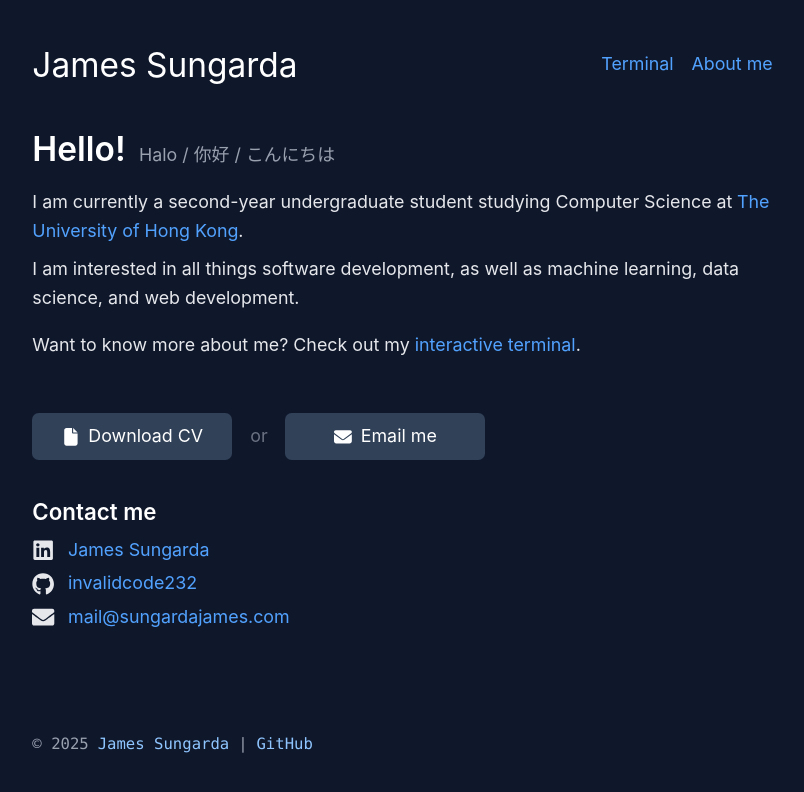
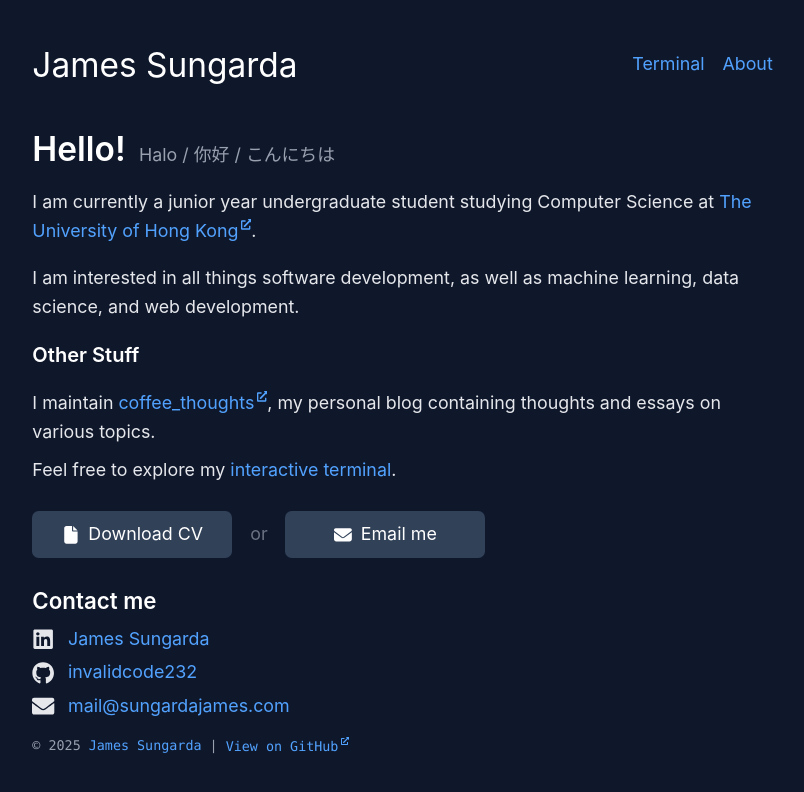
Before and after one commit to invalidcode232/invalidcode232.github.io, a React (Vite) app: page / in a window 1280 px wide. Shown: the top 792 px of the page, without its empty margins (233-1037 px from the left). Built offline with nearby package versions, Linux system fonts and the light colour scheme.

Commit message:
feat: add content

```diff
--- a/src/components/header.tsx
+++ b/src/components/header.tsx
@@ -14,7 +14,7 @@ export default function Header() {
                     isPath
                     hideMobile
                 />
-                <NavigationLink href={"/about-me"} text={"About me"} isPath />
+                <NavigationLink href={"/about"} text={"About"} isPath />
             </nav>
         </header>
     );
--- a/src/components/layout.tsx
+++ b/src/components/layout.tsx
@@ -1,5 +1,6 @@
 import { Outlet } from "react-router";
 import Header from "./header";
+import PageLink from "./link";
 
 export default function Layout() {
   return (
@@ -9,25 +10,20 @@ export default function Layout() {
         <main className="flex min-h-0 flex-1 flex-col overflow-y-auto leading-relaxed text-gray-200">
           <Outlet />
         </main>
-        <footer className="shrink-0 pt-4 font-mono text-sm text-gray-400 md:pt-0">
-          © {new Date().getFullYear()}
-          <a
-            href="https://www.linkedin.com/in/james-sungarda/"
-            target="_blank"
-            rel="noopener noreferrer"
-            className="mx-2 text-blue-300 hover:text-blue-400 hover:underline"
+        <footer className="shrink-0 pt-4 font-mono text-xs text-gray-400 md:pt-0">
+          © {new Date().getFullYear()} {" "}
+          <PageLink
+            href="/"
           >
             James Sungarda
-          </a>
-          |
-          <a
+          </PageLink>
+          {" | "}
+          <PageLink
             href="https://github.com/invalidcode232/invalidcode232.github.io"
-            target="_blank"
-            rel="noopener noreferrer"
-            className="mx-2 text-blue-300 hover:text-blue-400 hover:underline"
+            external={true}
           >
-            GitHub
-          </a>
+            View on GitHub
+          </PageLink>
         </footer>
       </div>
     </div>
--- /dev/null
+++ b/src/components/link.tsx
@@ -0,0 +1,15 @@
+import { FaExternalLinkAlt } from "react-icons/fa";
+import { Link } from "react-router";
+
+function PageLink(props: { href: string, external?: boolean, children: React.ReactNode }) {
+    return (
+        <Link to={props.href} className="text-blue-400 hover:underline no-underline" target={props.external ? "_blank" : undefined} rel={props.external ? "noopener noreferrer" : undefined}>
+            {props.children}
+            {props.external && (
+                <FaExternalLinkAlt className="ml-0.5 inline-block align-super text-[0.6em]" />
+            )}
+        </Link>
+    );
+}
+
+export default PageLink;
--- a/src/main.tsx
+++ b/src/main.tsx
@@ -1,7 +1,7 @@
 import { StrictMode } from "react";
 import { createRoot } from "react-dom/client";
 import { BrowserRouter, Routes, Route } from "react-router";
-import AboutMe from "./pages/Projects";
+import About from "./pages/About";
 import Home from "./pages/Home";
 import Layout from "./components/layout";
 import "./index.css";
@@ -13,7 +13,7 @@ createRoot(document.getElementById("root")!).render(
             <Routes>
                 <Route element={<Layout />}>
                     <Route index element={<Home />} />
-                    <Route path="/about-me" element={<AboutMe />} />
+                    <Route path="/about" element={<About />} />
                     <Route path="/terminal" element={<TerminalPage />} />
                 </Route>
             </Routes>
--- /dev/null
+++ b/src/pages/About.tsx
@@ -0,0 +1,27 @@
+// import TFileSystem from "../modules/terminal-fs";
+// import type { TFile } from "../modules/terminal-fs";
+
+import PageLink from "../components/link";
+
+function About() {
+    return (
+        <>
+            <h1 className="text-4xl font-bold text-white mb-4">
+                About
+            </h1>
+            {/* <h1 className="text-2xl text-white font-semibold mb-2">Projects</h1> */}
+            {/* {TFileSystem.map((file: TFile) => (
+                <div key={file.name} className="my-4">
+                    <h1 className="text-2xl mb-2">
+                        {file.name.replace(".md", "")}
+                    </h1>
+                    <p className="text-gray-400">{file.description}</p>
+                </div>
+            ))} */}
+            <h1 className="text-2xl text-white font-semibold mb-2">WIP</h1>
+            <h2>In the meantime, my <PageLink href="https://blog.sungardajames.com" external={true}>blog</PageLink> contains more information about me and my personal thoughts.</h2>
+        </>
+    );
+}
+
+export default About;
--- a/src/pages/Home.tsx
+++ b/src/pages/Home.tsx
@@ -1,7 +1,7 @@
 import { FaEnvelope, FaFile } from "react-icons/fa6";
 import CONTACTS, { Contact } from "../include/contacts";
-import { Link } from "react-router";
 import ActionButton from "../components/action-button";
+import PageLink from "../components/link";
 
 function Home() {
     return (
@@ -12,36 +12,40 @@ function Home() {
             </section>
 
             <section
-                className="mb-4 text-center leading-relaxed md:text-left"
+                className="mb-4 text-center leading-relaxed flex flex-col gap-y-4 md:text-left"
                 aria-label="introduction"
             >
-                <p className="mb-2">
-                    I am currently a second-year undergraduate student studying Computer Science at
-                    <a
+                <p >
+                    I am currently a junior year undergraduate student studying Computer Science at{" "}
+                    <PageLink
                         href={"https://hku.hk"}
-                        className="text-blue-400 no-underline hover:underline ml-1"
-                        target="_blank"
+                        external={true}
                     >
-                        The University of Hong Kong
-                    </a>
+                            The University of Hong Kong
+                    </PageLink>
                     .
                 </p>
 
-                <p className="mb-4">
+                <p>
                     I am interested in all things software development, as well as machine learning, data
                     science, and web development.
                 </p>
+            </section>
+
+            <section className="flex flex-col gap-y-2 mb-6">
+                <h2 className="text-lg font-semibold text-white mb-2">Other Stuff</h2>
+                <p>
+                    I maintain <PageLink href="https://blog.sungardajames.com" external={true}>coffee_thoughts</PageLink>, my personal blog containing thoughts and essays on various topics.
+                </p>
 
                 <p>
-                    Want to know more about me? Check out my{" "}
-                    <Link to="/terminal" className="text-blue-400 hover:underline no-underline">
-                        interactive terminal
-                    </Link>
+                    Feel free to explore my{" "}
+                    <PageLink href="/terminal">interactive terminal</PageLink>
                     .
                 </p>
             </section>
 
-            <section className="my-8 flex flex-col items-center md:flex-row md:items-center md:justify-start">
+            <section className="flex flex-col items-center mb-6 md:flex-row md:items-center md:justify-start">
                 <ActionButton
                     text="Download CV"
                     href="https://github.com/invalidcode232/invalidcode232.github.io/raw/refs/heads/main/public/cv.pdf"
--- a/src/pages/Projects.tsx
+++ /dev/null
@@ -1,23 +0,0 @@
-import TFileSystem from "../modules/terminal-fs";
-import type { TFile } from "../modules/terminal-fs";
-
-function AboutMe() {
-    return (
-        <>
-            <h1 className="text-4xl font-bold text-white mb-4">
-                About me
-            </h1>
-            <h1 className="text-2xl text-white font-semibold mb-2">Projects</h1>
-            {TFileSystem.map((file: TFile) => (
-                <div key={file.name} className="my-4">
-                    <h1 className="text-2xl mb-2">
-                        {file.name.replace(".md", "")}
-                    </h1>
-                    <p className="text-gray-400">{file.description}</p>
-                </div>
-            ))}
-        </>
-    );
-}
-
-export default AboutMe;
```
